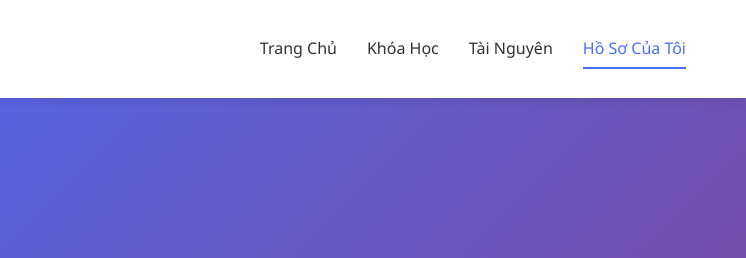
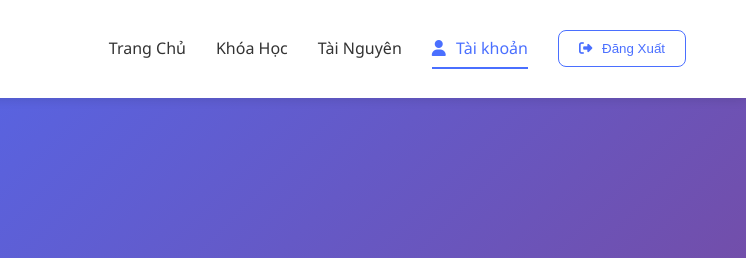
Before and after one commit to NTN-04/Code-Master, a plain HTML site: page profile.html in a window 1280 px wide. Shown: the top 258 px of the page, 534-1280 px from the left. Drawn offline with Linux system fonts and the light colour scheme; sample sign-in values are in the browser's storage; files whose address does not match are found by name.

Commit message:
fix-navbar

```diff
--- a/assets/css/style.css
+++ b/assets/css/style.css
@@ -163,6 +163,41 @@ p {
   border-color: var(--primary-color);
   transform: translateY(-3px);
 }
+/* nút đăng xuất */
+#logout-btn {
+  padding: 10px 20px;
+  background-color: transparent;
+  color: var(--primary-color);
+  font-weight: 500;
+  border: 1px solid var(--primary-color);
+  outline: none;
+  border-radius: var(--border-radius);
+  text-align: center;
+  cursor: pointer;
+  transition: color 0.55s linear;
+  position: relative;
+  overflow: hidden;
+}
+#logout-btn:hover {
+  color: #fff;
+}
+#logout-btn::after {
+  position: absolute;
+  content: "";
+  display: block;
+  right: 0;
+  /*  */
+  top: 0;
+  bottom: 0;
+  width: 0px;
+  background-color: var(--primary-color);
+  transition: width 0.4s linear;
+  z-index: -1;
+}
+#logout-btn:hover::after {
+  left: 0;
+  width: 100%;
+}
 
 /* Header */
 header {
@@ -186,6 +221,7 @@ header .container {
 
 .nav-pc ul {
   display: flex;
+  align-items: center;
 }
 
 .nav-pc ul li {
@@ -218,7 +254,9 @@ header .container {
 .nav-pc ul li a.active {
   color: var(--primary-color);
 }
-
+nav ul .icon {
+  margin-right: 6px;
+}
 /* Nav mobile */
 .navbar-on-mobile {
   display: none;
@@ -267,21 +305,24 @@ header .container {
   color: var(--text-color);
   padding: 5px 40% 5px 5px;
 }
-.nav-mobile-group {
+.nav-mobile-list li {
   display: flex;
   align-items: center;
   gap: 10px;
   margin-top: 10px;
 }
-.nav-mobile-group i {
+.nav-mobile-list li i {
   font-size: 1rem;
   color: #666;
 }
-.nav-mobile-group:hover {
-  background-color: #345bf6c6;
+.nav-mobile-list li .icon-logout {
+  display: inline-block;
 }
-.nav-mobile-group:hover a,
-.nav-mobile-group:hover i {
+.nav-mobile-list li:hover {
+  background-color: rgba(8, 21, 73, 0.5);
+}
+.nav-mobile-list li:hover a,
+.nav-mobile-list li:hover i {
   color: #fff;
   transition: var(--transition);
 }
@@ -631,6 +672,9 @@ footer {
   .navbar-on-mobile {
     display: block;
   }
+  .icon-logout {
+    display: inline-block;
+  }
   .toggle-menu {
     display: block;
   }
--- a/assets/js/auth.js
+++ b/assets/js/auth.js
@@ -24,51 +24,78 @@ function getUserData() {
 
 // Cập nhật menu điều hướng dựa trên trạng thái đăng nhập
 function updateNavigationMenu(isLoggedIn) {
-  const navList = document.querySelector("nav ul");
-  if (!navList) return;
+  // Xử lý cho nav-pc
+  const navPC = document.querySelector(".nav-pc ul");
+  if (navPC) updateNavList(navPC, isLoggedIn);
 
-  let authNavItem = Array.from(navList.children).find((li) => {
+  // Xử lý cho nav-mobile nếu có
+  const navMobile = document.querySelector(".nav-mobile-list");
+  if (navMobile) updateNavList(navMobile, isLoggedIn);
+}
+
+function updateNavList(navList, isLoggedIn) {
+  // Xóa các mục login/profile/logout cũ
+  Array.from(navList.children).forEach((li) => {
     const link = li.querySelector("a");
-    return (
+    if (
       link &&
-      (link.href.includes("login.html") || link.href.includes("profile.html"))
-    );
+      (link.getAttribute("href") === "login.html" ||
+        link.getAttribute("href") === "profile.html" ||
+        link.id === "logout-btn")
+    ) {
+      navList.removeChild(li);
+    }
   });
 
-  if (!authNavItem) {
-    authNavItem = document.createElement("li");
-    navList.appendChild(authNavItem);
+  if (isLoggedIn) {
+    // Thêm "Hồ Sơ Của Tôi"
+    const profileLi = document.createElement("li");
+    const profileLink = document.createElement("a");
+    profileLink.href = "profile.html";
+    profileLink.innerHTML = `<i class="icon fa-solid fa-user"></i> Tài khoản`;
+    profileLi.appendChild(profileLink);
+    navList.appendChild(profileLi);
+
+    // Thêm "Đăng Xuất"
+    const logoutLi = document.createElement("li");
+    const logoutBtn = document.createElement("button");
+    logoutBtn.innerHTML = `<i class="icon fa-solid fa-right-from-bracket"></i> <span>Đăng Xuất</span>`;
+    logoutBtn.href = "#";
+    logoutBtn.id = "logout-btn";
+    logoutLi.appendChild(logoutBtn);
+    navList.appendChild(logoutLi);
+
+    // Gắn sự kiện đăng xuất
+    logoutBtn.onclick = function (e) {
+      e.preventDefault();
+      signOut(auth).then(() => {
+        localStorage.removeItem("codemaster_user");
+        updateNavigationMenu(false);
+        window.location.href = "index.html";
+      });
+    };
+  } else {
+    // Thêm "Đăng Nhập"
+    const loginLi = document.createElement("li");
+    const loginLink = document.createElement("a");
+    loginLink.href = "login.html";
+    loginLink.textContent = "Đăng Nhập";
+    loginLi.appendChild(loginLink);
+    navList.appendChild(loginLi);
   }
 
-  authNavItem.innerHTML = isLoggedIn
-    ? '<a href="profile.html">Hồ Sơ Của Tôi</a> <a href="#" id="logout-btn" style="margin-left:10px">Đăng Xuất</a>'
-    : '<a href="login.html">Đăng Nhập</a>';
-
-  // Đặt lớp active nếu đang ở trang hiện tại
+  // Đặt lớp active cho link hiện tại
   const navLinks = navList.querySelectorAll("a");
   const currentPath = window.location.pathname.split("/").pop();
 
   navLinks.forEach((link) => {
+    // Loại bỏ active cũ
+    link.classList.remove("active");
+    // Nếu href trùng với trang hiện tại thì thêm active
     if (link.getAttribute("href") === currentPath) {
       link.classList.add("active");
-    } else {
-      link.classList.remove("active");
     }
   });
-
-  // Gắn sự kiện đăng xuất nếu đã đăng nhập
-  if (isLoggedIn) {
-    const logoutBtn = document.getElementById("logout-btn");
-    if (logoutBtn) {
-      logoutBtn.onclick = function (e) {
-        e.preventDefault();
-        signOut(auth).then(() => {
-          localStorage.removeItem("codemaster_user");
-          window.location.href = "index.html";
-        });
-      };
-    }
-  }
 }
 
 // Hiển thị trạng thái đăng nhập trên trang đăng nhập
--- a/assets/js/login.js
+++ b/assets/js/login.js
@@ -66,7 +66,7 @@ function HandlerLogin() {
             })
           );
           alert("Đăng nhập thành công!");
-          window.location.href = "profile.html";
+          window.location.href = "index.html";
         })
         .catch((error) => {
           alert("Lỗi :" + error.message);
```
Also changed, not shown: index.html (+9 -11 lines).
